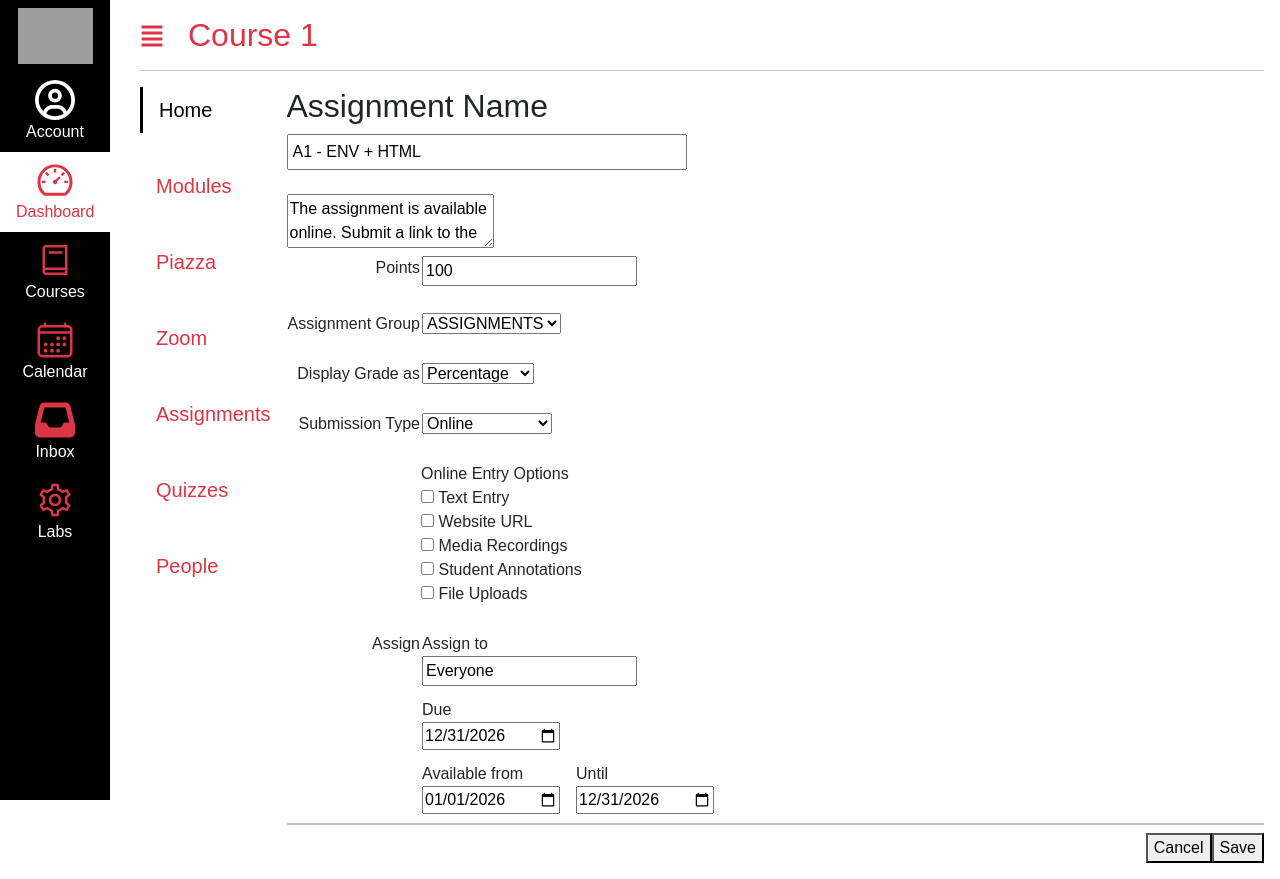
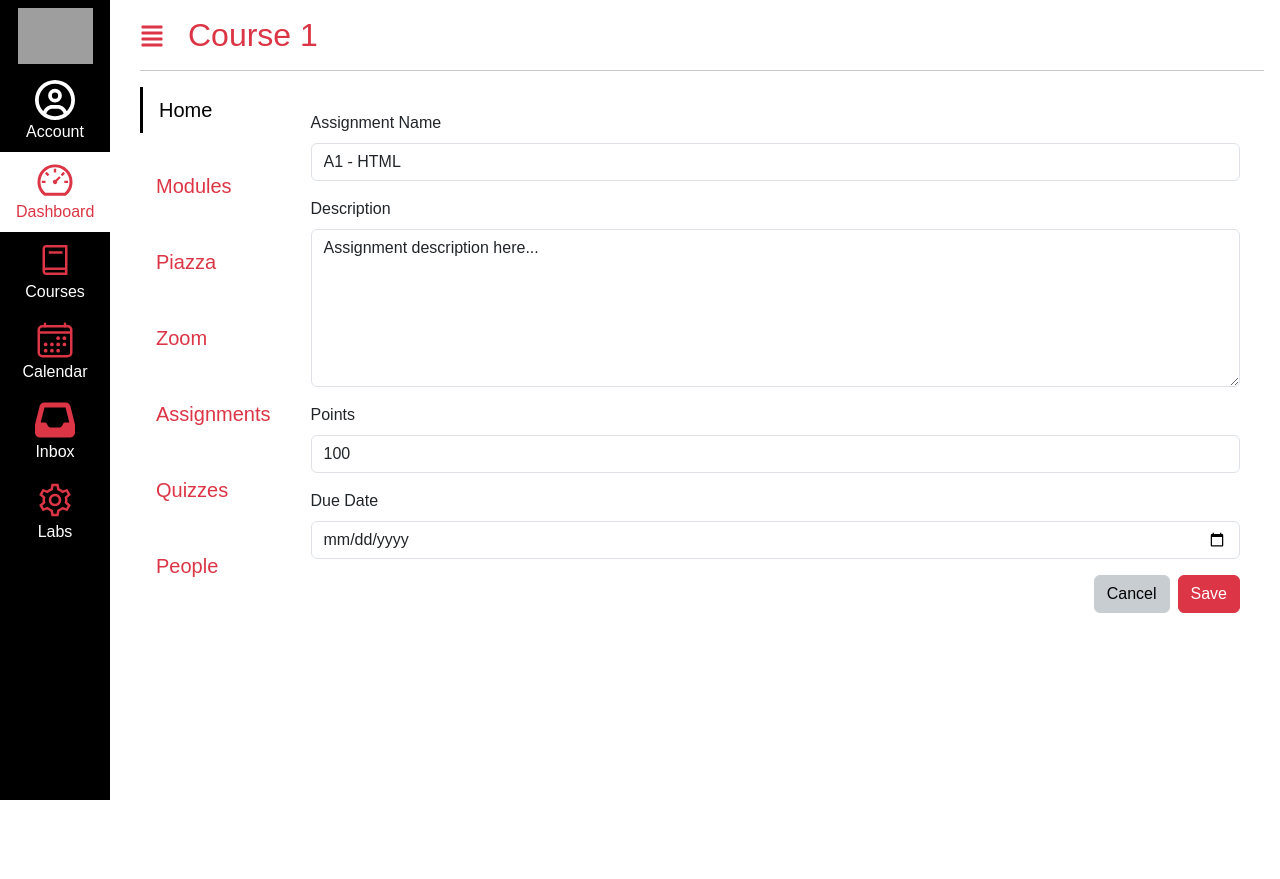
Before and after one commit to OwenSweetman/kambaz-next-js, a Next.js app: page /courses/1/assignments/1 in a window 1280 px wide. After the commit the page ends 800 px from the top, so only its background shows below. Built offline with nearby package versions, Linux system fonts and the light colour scheme; grey boxes are pictures that could not be loaded.

Commit message:
kambaz assignment and account screens

```diff
--- a/app/(kambaz)/courses/[cid]/assignments/[aid]/page.tsx
+++ b/app/(kambaz)/courses/[cid]/assignments/[aid]/page.tsx
@@ -1,117 +1,38 @@
-"use client";
-export default function AssignmentEditor() {
+import { Button, Form } from "react-bootstrap";
+export default function EditAssignment() {
   return (
-    <div id="wd-assignments-editor">
-      <h2>Assignment Name</h2>
-      <input id="wd-name" defaultValue="A1 - ENV + HTML" style={{ width: "400px", padding: "4px" }} />
-      <br /><br />
-      <textarea id="wd-assignment-description">
-        The assignment is available online. Submit a link to the landing page.
-      </textarea>
-      <br />
-      <table>
-        <tr>
-          <td align="right" valign="top">
-            <label htmlFor="wd-points">Points</label>
-          </td>
-          <td>
-            <input id="wd-points" type="number" defaultValue={100} min={0} />
-          </td>
-        </tr>
-        <br />
-        <tr>
-          <td align="right" valign="top">
-            <label htmlFor="wd-assignment-group">Assignment Group</label>
-          </td>
-          <td>
-            <select id="wd-assignment-group">
-              <option>ASSIGNMENTS</option>
-              <option>QUIZZES</option>
-              <option>PROJECTS</option>
-              <option>EXAMS</option>
-            </select>
-          </td>
-        </tr>
-        <br />
-        <tr>
-          <td align="right" valign="top">
-            <label htmlFor="wd-display-grade">Display Grade as</label>
-          </td>
-          <td>
-            <select id="wd-display-grade">
-              <option>Percentage</option>
-              <option>Points</option>
-              <option>Letter Grade</option>
-            </select>
-          </td>
-        </tr>
-        <br />
-        <tr>
-          <td align="right" valign="top">
-            <label htmlFor="wd-submission-type">Submission Type</label>
-          </td>
-          <td>
-            <select id="wd-submission-type">
-              <option>Online</option>
-              <option>On Paper</option>
-              <option>No Submission</option>
-            </select>
-          </td>
-        </tr>
-        <br />
-        <tr>
-          <td></td>
-          <td style={{ paddingLeft: "0px" }}>
-            Online Entry Options<br />
-            <label style={{ display: "block", marginLeft: "0px" }}>
-              <input type="checkbox" /> Text Entry
-            </label>
-            <label style={{ display: "block", marginLeft: "0px" }}>
-              <input type="checkbox" /> Website URL
-            </label>
-            <label style={{ display: "block", marginLeft: "0px" }}>
-              <input type="checkbox" /> Media Recordings
-            </label>
-            <label style={{ display: "block", marginLeft: "0px" }}>
-              <input type="checkbox" /> Student Annotations
-            </label>
-            <label style={{ display: "block", marginLeft: "0px" }}>
-              <input type="checkbox" /> File Uploads
-            </label>
-          </td>
-        </tr>
-        <br />
-        <tr>
-          <td align="right" valign="top">
-            Assign
-          </td>
-          <td>
-            <div style={{ marginBottom: "12px" }}>
-              <label htmlFor="wd-assign-to">Assign to</label><br />
-              <input id="wd-assign-to" defaultValue="Everyone" />
-            </div>
-            <div style={{ marginBottom: "12px" }}>
-              <label htmlFor="wd-due-date">Due</label><br />
-              <input type="date" id="wd-due-date" defaultValue="2026-12-31" />
-            </div>
-            <div>
-              <div style={{ display: "inline-block", marginRight: "16px", textAlign: "left" }}>
-                <label htmlFor="wd-available-from">Available from</label><br />
-                <input type="date" id="wd-available-from" defaultValue="2026-01-01" />
-              </div>
-              <div style={{ display: "inline-block", textAlign: "left" }}>
-                <label htmlFor="wd-available-until">Until</label><br />
-                <input type="date" id="wd-available-until" defaultValue="2026-12-31" />
-              </div>
-            </div>
-          </td>
-        </tr>
-      </table>
-      <hr style={{ border: ".5px solid black", margin: "8px 0" }} />
-      <div style={{ textAlign: "right" }}>
-        <button id="wd-cancel">Cancel</button>
-        <button id="wd-save">Save</button>
-      </div>
+    <div id="wd-edit-assignment-screen" className="p-4">
+      <Form>
+        <Form.Group className="mb-3">
+          <Form.Label>Assignment Name</Form.Label>
+          <Form.Control type="text"
+            defaultValue="A1 - HTML" />
+        </Form.Group>
+        <Form.Group className="mb-3">
+          <Form.Label>Description</Form.Label>
+          <Form.Control as="textarea"
+            rows={6}
+            defaultValue="Assignment description here..." />
+        </Form.Group>
+        <Form.Group className="mb-3">
+          <Form.Label>Points</Form.Label>
+          <Form.Control type="number"
+            defaultValue={100} />
+        </Form.Group>
+        <Form.Group className="mb-3">
+          <Form.Label>Due Date</Form.Label>
+          <Form.Control type="date" />
+        </Form.Group>
+        <div className="text-end">
+          <Button variant="secondary"
+            className="me-2">
+            Cancel
+          </Button>
+          <Button variant="danger">
+            Save
+          </Button>
+        </div>
+      </Form>
     </div>
   );
 }
```
Also changed, not shown: app/(kambaz)/account/profile/page.tsx (+16 -15 lines), app/(kambaz)/account/signin/page.tsx (+20 -6 lines), app/(kambaz)/account/signup/page.tsx (+18 -8 lines), app/(kambaz)/courses/[cid]/assignments/page.tsx (+47 -42 lines), app/(kambaz)/courses/[cid]/home/Status.tsx (+26 -15 lines), app/(kambaz)/courses/[cid]/people/table/page.tsx (added, +52 -0 lines), app/(kambaz)/account/Navigation.tsx (line endings or trailing spaces), app/(kambaz)/account/layout.tsx (line endings or trailing spaces).
